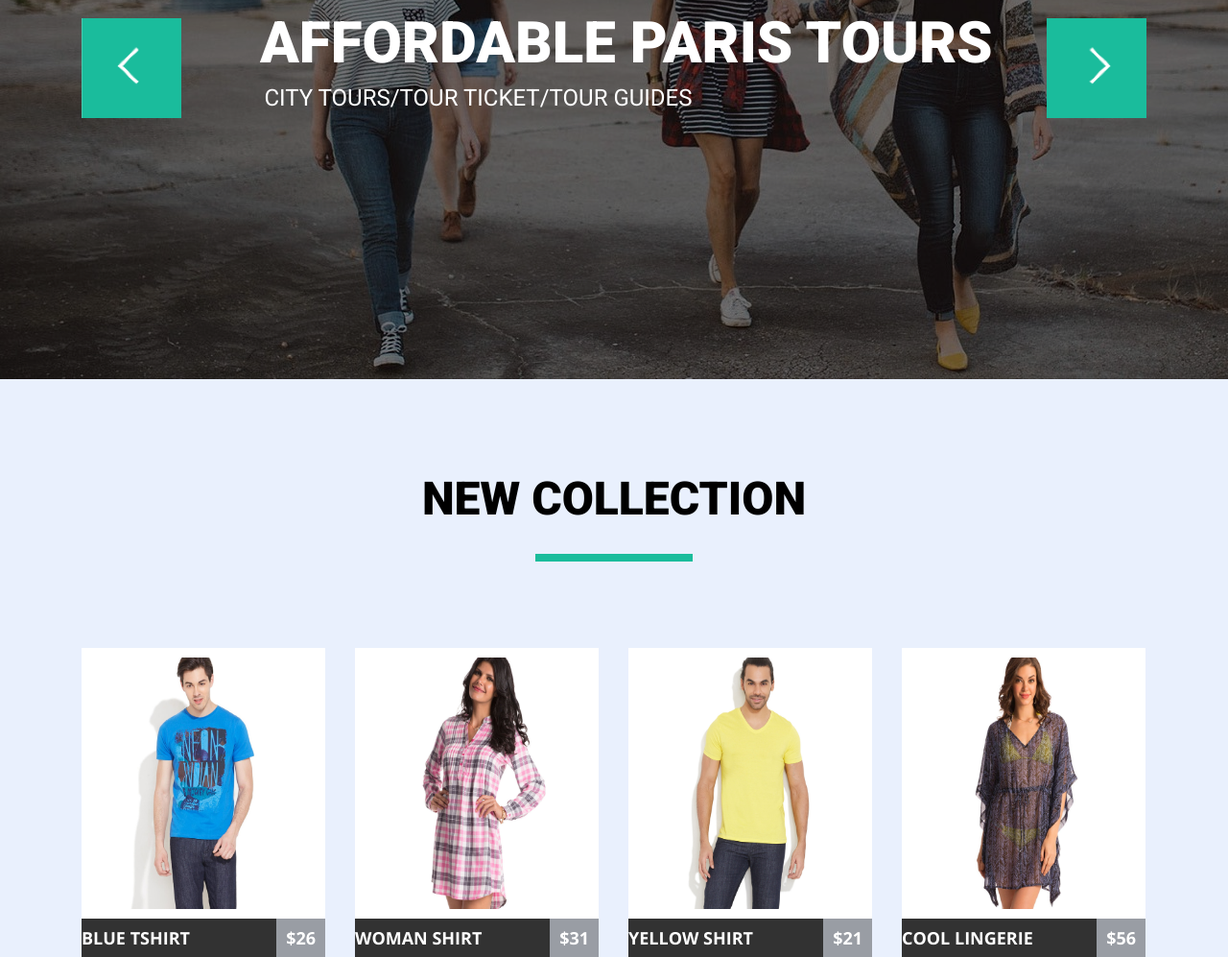
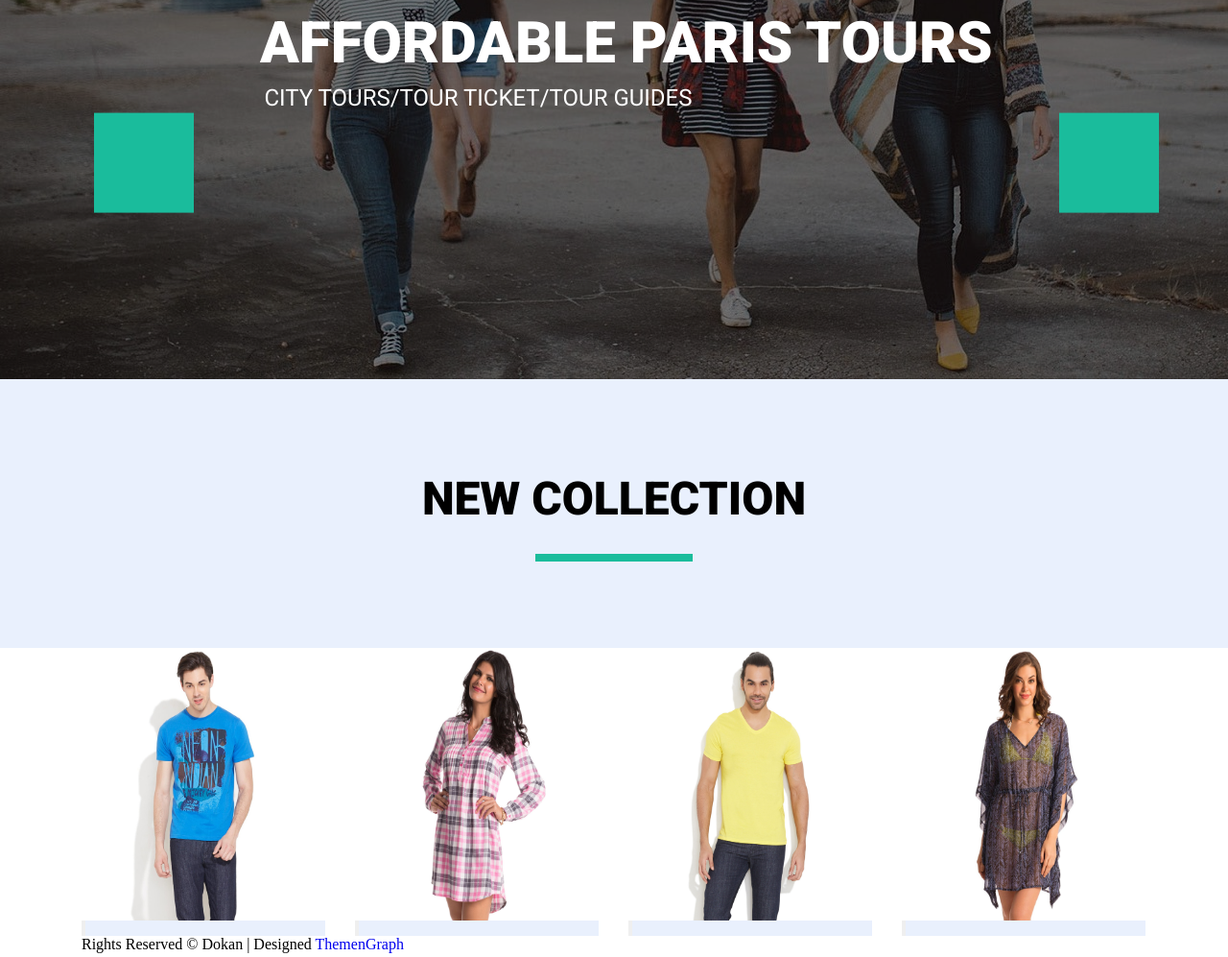
Before and after one commit to petrychuk10/petrychuk10.github.io, a plain HTML site: page homework-05/index.html in a window 1280 px wide. Shown: the part 310-1307 px from the top of the page at 96% size. Drawn offline with nearby package versions, Linux system fonts and the light colour scheme.

Commit message:
Update index.html

```diff
--- a/homework-05/index.html
+++ b/homework-05/index.html
@@ -1,8 +1,8 @@
 <!DOCTYPE html>
-<html lang="zxx">
+<html lang="en">
  <head>
   <meta charset="UTF-8">
-  <title>homework-04</title>
+  <title>homework-05</title>
   <link href="https://fonts.googleapis.com/css?family=Roboto:400,900&display=swap" rel="stylesheet">
   <link href="https://fonts.googleapis.com/css?family=Open+Sans:200,400,500,700&display=swap" rel="stylesheet">
   <link rel="stylesheet" href="css/normalize.css">
@@ -40,74 +40,95 @@
      <section class="slider_menu">
       <div class="bg_slider"><img src="./img/bg_image.jpg" width="1600" height="600" alt="girls" class="bg_slider_img">
       </div>
-      <div class="slider_text container">
+      <div class="slider_text container clearfix">
            <h2 class="slider-title">AFFORDABLE PARIS TOURS</h2>
            <p class="slider_info">CITY TOURS/TOUR TICKET/Tour GUIDES</p>
+          <div class="slider_btns">
+            <button class="prev" disabled></button>
+            <button class="next"></button>
           </div>
-      <div class="button_slider container">
-        <button class="prev"><img src="./img/pic/arrow-left.PNG" width="104" height="104" alt="arrow-left" class="arrow-left"></button>
-        <button class="next"><img src="./img/pic/arrow-right.PNG" width="104" height="104" alt="arrow-right"></button>
       </div>
      </section>
-
-
     <section class="featured_products">
       <div class="container clearfix">
        <h2 class="new_collection_name">new collection</h2>
       </div>
-      <div class="collection_items container">
-       <ul class="new_collection_list clearfix">
-        <li class="new_collection_list_item clearfix">
-         <img src="./img/products/model-1.png" alt="blue tshirt" width="254" height="282" class="new_collection_pic">
-         <a href="#" class="new_collection_link"><h3 class="new_collection">blue tshirt</h3><p class="price">$26</p></a>
-        <div class="list_item_overlay">
-          <ul class="buttons_new_collection">
-           <li class="button_list"><button class="btn heart"><img src="./img/pic/heart.png" alt="heart"></button></li>
-           <li class="button_list"><button class="btn arrows"><img src="./img/pic/arrows.png" alt="heart"></button></li>
-           <li class="button_list"><button class="btn timer"><img src="./img/pic/timer.png" alt="heart"></button></li>
-           <li class="button_list"><button class="btn add_to_cart"><img src="./img/pic/cart.png" alt="heart" class="cart_img"><span class="btn_cart_text">add to cart</span></button></li>
+      <div class="new_collection_info container">
+        <ul class="new_collection_list">
+          <li class="new_collection_list_item">
+            <div class="new_collection_list_item_photo_submenu">
+              <img src="./img/products/model-1.png" alt="model1" width="254" height="284">
+              <div class="new_collection_list_submenu">
+                <ul class="new_collection_submenu_list">
+                  <li class="new_collection_submenu_item"><button class="like"></button></li>
+                  <li class="new_collection_submenu_item"><button class="shuffle"></button></li>
+                  <li class="new_collection_submenu_item"><button class="timer"></button></li>
+                  <li class="new_collection_submenu_item cart"><button class="cart_add">ADD TO CART</button></li>
                 </ul>
               </div>
+            </div>
+            <div class="new_collection_product">
+              <a href="#"><p class="new_collection_product_name">tshirt<span class="new_collection_product_price">26$</span></p></a>
+            </div>
           </li>
-        <li class="new_collection_list_item clearfix">
-         <img src="./img/products/model-2.png" alt="golden dress" width="254" height="282" class="new_collection_pic">
-         <a href="#" class="new_collection_link"><h3 class="new_collection">woman shirt</h3><span class="price">$31</span></a>
-         <div class="list_item_overlay">
-          <ul class="buttons_new_collection">
-            <li class="button_list"><button class="btn heart"><img src="./img/pic/heart.png" alt="heart"></button></li>
-            <li class="button_list"><button class="btn arrows"><img src="./img/pic/arrows.png" alt="heart"></button></li>
-            <li class="button_list"><button class="btn timer"><img src="./img/pic/timer.png" alt="heart"></button></li>
-            <li class="button_list"><button class="btn add_to_cart"><img src="./img/pic/cart.png" alt="heart" class="cart_img"><span class="btn_cart_text">add to cart</span></button></li>
+          <li class="new_collection_list_item">
+            <div class="new_collection_list_item_photo_submenu">
+              <img src="./img/products/model-2.png" alt="model2" width="254" height="284">
+              <div class="new_collection_list_submenu">
+                <ul class="new_collection_submenu_list">
+                  <li class="new_collection_submenu_item"><button class="like"></button></li>
+                  <li class="new_collection_submenu_item"><button class="shuffle"></button></li>
+                  <li class="new_collection_submenu_item"><button class="timer"></button></li>
+                  <li class="new_collection_submenu_item cart"><button class="cart_add">ADD TO CART</button></li>
                 </ul>
               </div>
+            </div>
+            <div class="new_collection_product">
+              <a href="#"><p class="new_collection_product_name">woman shirt<span class="new_collection_product_price">31$</span></p></a>
+            </div>
           </li>
-        <li class="new_collection_list_item clearfix">
-         <img src="./img/products/model-3.png" alt="yellow tshirt" width="254" height="282" class="new_collection_pic">
-         <a href="#" class="new_collection_link"><h3 class="new_collection">yellow shirt</h3><p class="price">$21</p></a>
-         <div class="list_item_overlay">
-          <ul class="buttons_new_collection">
-            <li class="button_list"><button class="btn heart"><img src="./img/pic/heart.png" alt="heart"></button></li>
-            <li class="button_list"><button class="btn arrows"><img src="./img/pic/arrows.png" alt="heart"></button></li>
-            <li class="button_list"><button class="btn timer"><img src="./img/pic/timer.png" alt="heart"></button></li>
-            <li class="button_list"><button class="btn add_to_cart"><img src="./img/pic/cart.png" alt="heart" class="cart_img"><span class="btn_cart_text">add to cart</span></button></li>
+          <li class="new_collection_list_item">
+            <div class="new_collection_list_item_photo_submenu">
+              <img src="./img/products/model-3.png" alt="model3" width="254" height="284">
+              <div class="new_collection_list_submenu">
+                <ul class="new_collection_submenu_list">
+                  <li class="new_collection_submenu_item"><button class="like"></button></li>
+                  <li class="new_collection_submenu_item"><button class="shuffle"></button></li>
+                  <li class="new_collection_submenu_item"><button class="timer"></button></li>
+                  <li class="new_collection_submenu_item cart"><button class="cart_add">ADD TO CART</button></li>
                 </ul>
               </div>
+            </div>
+            <div class="new_collection_product">
+              <a href="#"><p class="new_collection_product_name">yellow tshirt<span class="new_collection_product_price">21$</span></p></a>
+            </div>
           </li>
-        <li class="new_collection_list_item clearfix">
-         <img src="./img/products/model-4.png" alt="light dress" width="254" height="282" class="new_collection_pic">
-         <a href="#" class="new_collection_link"><h3 class="new_collection">cool lingerie</h3><p class="price">$56</p></a>
-         <div class="list_item_overlay">
-          <ul class="buttons_new_collection">
-            <li class="button_list"><button class="btn heart"><img src="./img/pic/heart.png" alt="heart"></button></li>
-            <li class="button_list"><button class="btn arrows"><img src="./img/pic/arrows.png" alt="heart"></button></li>
-            <li class="button_list"><button class="btn timer"><img src="./img/pic/timer.png" alt="heart"></button></li>
-            <li class="button_list"><button class="btn add_to_cart"><img src="./img/pic/cart.png" alt="heart" class="cart_img"><span class="btn_cart_text">add to cart</span></button></li>
+          <li class="new_collection_list_item">
+            <div class="new_collection_list_item_photo_submenu">
+              <img src="./img/products/model-4.png" alt="model4" width="254" height="284">
+              <div class="new_collection_list_submenu">
+                <ul class="new_collection_submenu_list">
+                  <li class="new_collection_submenu_item"><button class="submenu_btn like"></button></li>
+                  <li class="new_collection_submenu_item"><button class="submenu_btn shuffle"></button></li>
+                  <li class="new_collection_submenu_item"><button class="submenu_btn timer"></button></li>
+                  <li class="new_collection_submenu_item cart"><button class="submenu_btn cart_add">ADD TO CART</button></li>
                 </ul>
+              </div>
+            </div>
+            <div class="new_collection_product">
+              <a href="#"><p class="new_collection_product_name">cool lingerie<span class="new_collection_product_price">51$</span></p></a>
             </div>
           </li>
         </ul>
       </div>
     </section>
    </main>
+   <footer >
+     <div class="footer_info container">
+      <div class="footer_text">
+        <p>Rights Reserved © Dokan | Designed <a href="#">ThemenGraph</a></p>
+      </div>
+    </div>
+  </footer>
  </body>
 </html>
```
Lines whose indentation alone changed are shown as unchanged.
